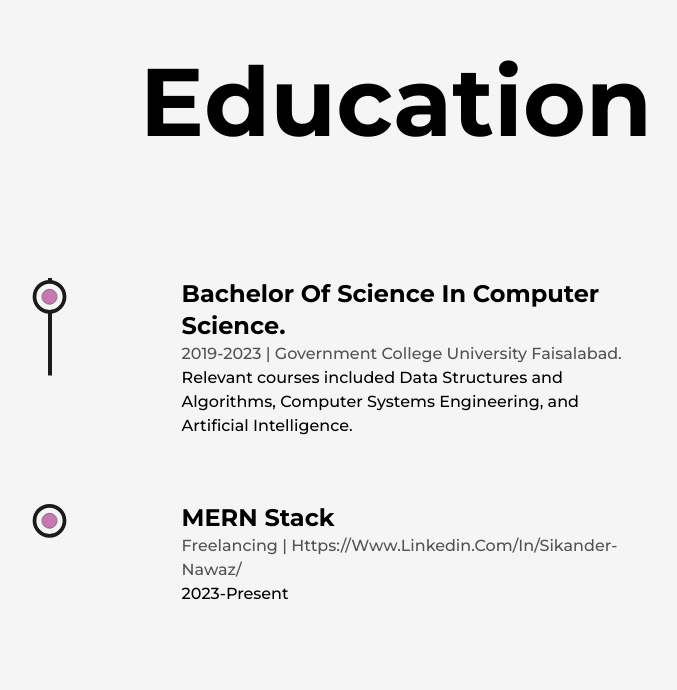
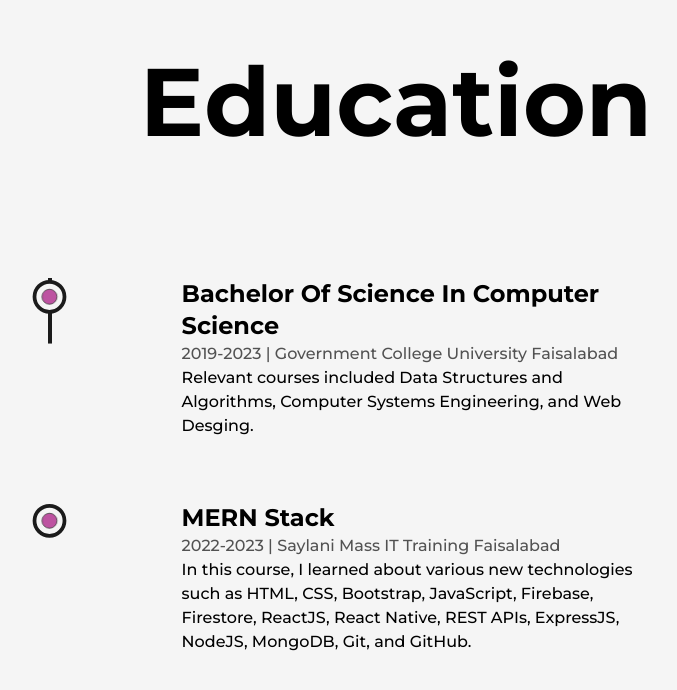
Before and after one commit to sikander-nawaz/Portfolio, a Next.js app: page /about in a window 1280 px wide. Shown: the part 3134-3824 px from the top of the page, without its empty margins (244-921 px from the left). Built offline with nearby package versions, Linux system fonts and the light colour scheme.

Commit message:
Experience

```diff
--- a/src/components/Education.jsx
+++ b/src/components/Education.jsx
@@ -43,24 +43,24 @@ const Education = () => {
         />
         <ul className="w-full flex flex-col items-center justify-between ml-4">
           <Details
-            type={"Bachelor Of Science In Computer Science."}
+            type={"Bachelor Of Science In Computer Science"}
             time={"2019-2023"}
-            place={"Government College University Faisalabad."}
+            place={"Government College University Faisalabad"}
             info={
-              "Relevant courses included Data Structures and Algorithms, Computer Systems Engineering, and Artificial Intelligence."
+              "Relevant courses included Data Structures and Algorithms, Computer Systems Engineering, and Web Desging."
             }
           />
 
           <Details
             type={"MERN Stack"}
-            time={"Freelancing"}
-            place={"https://www.linkedin.com/in/sikander-nawaz/"}
-            info={"2023-Present"}
+            time={"2022-2023"}
+            place={"Saylani Mass IT Training Faisalabad"}
+            info={
+              "In this course, I learned about various new technologies such as HTML, CSS, Bootstrap, JavaScript, Firebase, Firestore, ReactJS, React Native, REST APIs, ExpressJS, NodeJS, MongoDB, Git, and GitHub."
+            }
           />
         </ul>
       </div>
-
-      <div style={{ height: "100vh" }}></div>
     </div>
   );
 };
```
